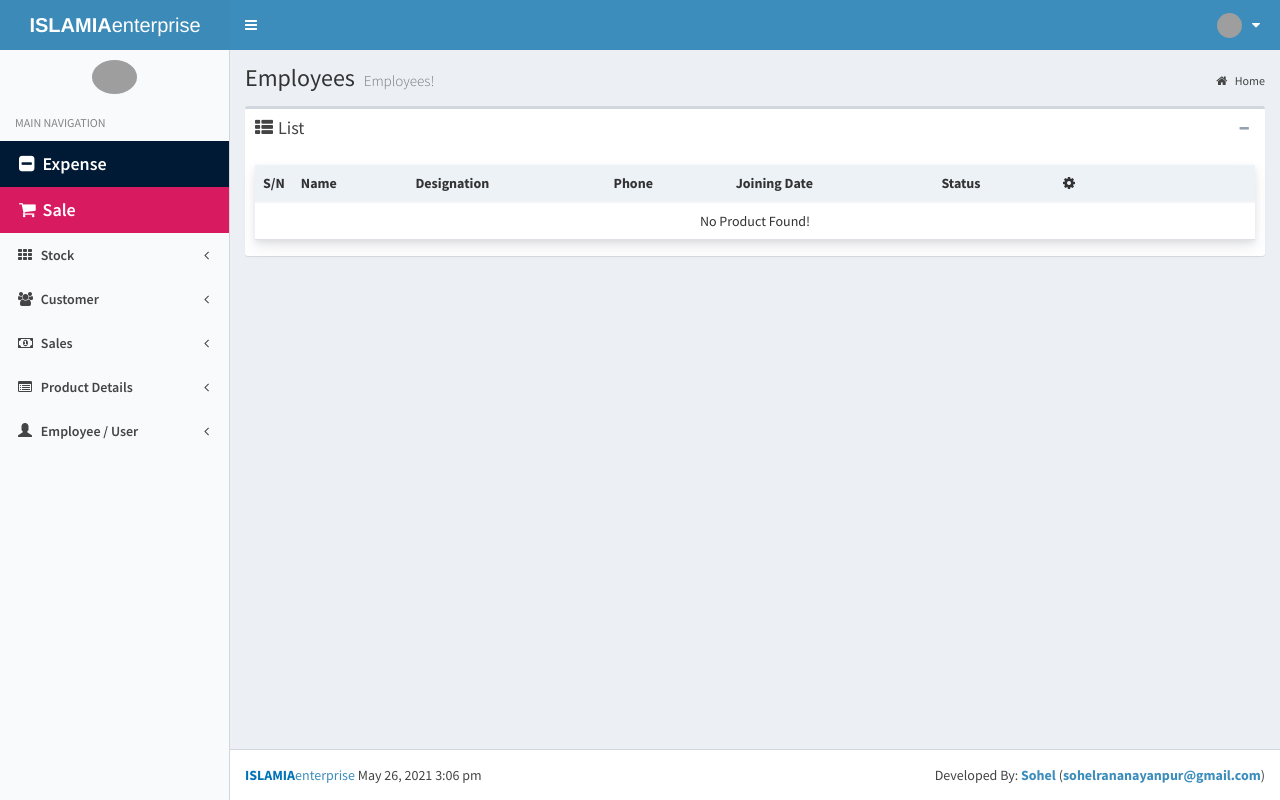
After one commit to sohel-code-base/ims, a Symfony app: template templates/employee/index.html.twig in a window 1280 px wide. The commit adds this page. Run offline with Twig, Linux system fonts and the light colour scheme; the template is opened without the code that fills it, so the values that code supplies are empty; some libraries are stand-ins or nearby versions; grey boxes are pictures that could not be loaded.

Commit message:
Added employee section

```diff
--- a/public/css/custom.css
+++ b/public/css/custom.css
@@ -39,7 +39,7 @@
     width: 50%;
 }
 .navbar-nav>.user-menu>.dropdown-menu {
-    width: 182px;
+    width: -webkit-fill-available;
 }
 .dropdown-menu>li>a {
     color: #fff;
--- /dev/null
+++ b/templates/employee/index.html.twig
@@ -0,0 +1,171 @@
+{% extends 'base.html.twig' %}
+{% block title %}Employees{% endblock %}
+
+{% block stylesheet %}
+    <!-- DataTables -->
+    <link rel="stylesheet" href="{{ asset('/css/dataTables.bootstrap.min.css') }}">
+    <link rel="stylesheet" href="{{ asset('/css/animate.min.css') }}">
+    {#    <style>#}
+    {#        @media print {#}
+    {#            body * {#}
+    {#                visibility: hidden;#}
+    {#            }#}
+
+    {#            .modal * {#}
+    {#                visibility: visible;#}
+    {#                overflow: visible;#}
+    {#            }#}
+    {#            .modal .modal-body table thead tr th,.modal .modal-body table tbody tr td{#}
+    {#                padding: 3px !important;#}
+    {#            }#}
+
+    {#            .modal-footer {#}
+    {#                /*visibility: hidden;*/#}
+    {#                display: none;#}
+    {#            }#}
+
+    {#            .modal-header h3 {#}
+    {#                text-align: left !important;#}
+    {#                background-color: red !important;#}
+    {#                color: #fff !important;#}
+    {#            }#}
+    {#        }#}
+    {#    </style>#}
+{% endblock %}
+
+{% block contentTitle %}
+    Employees <small>Employees!</small>
+{% endblock %}
+{% block body %}
+
+    <!-- Main content -->
+    <section class="content">
+        {% for type, messages in app.flashes %}
+            {% for message in messages %}
+                <div class="alert alert-{{ type }} alert-dismissible">
+                    <button type="button" class="close" data-dismiss="alert" aria-hidden="true">&times;</button>
+                    <i class="icon fa fa-{{ type == 'error' ? 'warning':'check' }}"></i>{{ message|trans }}
+                </div>
+            {% endfor %}
+        {% endfor %}
+        <!-- /.box -->
+
+        <div class="box">
+            <div class="box-header">
+                <h3 class="box-title"><i class="fa fa-th-list" style="margin-right: 5px;"></i>List </h3>
+                <div class="box-tools pull-right">
+                    <button type="button" class="btn btn-box-tool" data-widget="collapse" data-toggle="tooltip" title="Collapse"><i class="fa fa-minus"></i></button>
+                </div>
+            </div>
+            <!-- /.box-header -->
+            <div class="box-body">
+                <table id="employeeTable" class="table">
+                    <thead>
+                    <tr>
+                        <th width="10" class="text-center">{{ 'S/N'|trans }}</th>
+                        <th>{{ 'Name'|trans }}</th>
+                        <th>{{ 'Designation'|trans }}</th>
+                        <th>{{ 'Phone'|trans }}</th>
+                        <th>{{ 'Joining Date'|trans }}</th>
+                        <th>{{ 'Status'|trans }}</th>
+                        <th width="20%"><i class="fa fa-gear"></i></th>
+                    </tr>
+                    </thead>
+                    <tbody>
+                    {% if employees is not empty %}
+                        {% for employee in employees %}
+                            <tr>
+                                <td align="center">{{ loop.index }}</td>
+                                <td>{{ employee.fullName|default('') }}</td>
+                                <td>{{ employee.designation|default('') }}</td>
+                                <td>{{ employee.phone|default('') }}</td>
+                                <td>{{ 'now'|date('d-m-Y') }}</td>
+                                <td>{{ employee.status == 1 ? '<span class="label label-success">Permanent</span>' : '<span class="label label-danger">Temporary</span>' }}</td>
+                                <td>
+                                    <div class="btn-group pull-right">
+                                        <a href="#" class="btn btn-sm bg-purple btn-flat"  data-toggle="modal" data-target="#employee-details-{{ employee.id }}"><i class="fa fa-eye"><span style="margin-left: 3px;">Details</span></i></a>
+
+                                        <a href="" class="btn btn-sm bg-navy btn-flat"><i class="fa fa-edit"><span style="margin-left: 3px;">Edit</span></i></a>
+                                        <a href="" class="btn btn-sm bg-maroon btn-flat delete-record"><i class="fa fa-trash"><span style="margin-left: 3px;">Delete</span></i></a>
+                                    </div>
+
+                                </td>
+                            </tr>
+                            <!-- Modal for details view -->
+                            <div class="modal fade product-details" id="employee-details-{{ employee.id }}">
+                                <div class="modal-dialog modal-lg">
+                                    <div class="modal-content">
+                                        <div class="modal-header bg-primary">
+                                            <button type="button" class="close" data-dismiss="modal" aria-label="Close">
+                                                <span aria-hidden="true">&times;</span></button>
+                                            <h4 class="modal-title">{{ 'Employee Details'|trans }}</h4>
+                                        </div>
+                                        <div class="modal-body">
+                                            <div class="row">
+                                                <div class="col-md-3">
+                                                    <img src="{{ asset('images/user.png') }}" alt="">
+                                                </div>
+                                                <div class="col-md-9">
+                                                    <h2>{{ employee.fullName|default('') }}</h2>
+                                                    <p>{{ employee.designation|default('') }}</p>
+                                                    <hr style="margin: 0">
+                                                    <h4><strong>Username: </strong>{{ employee.username|default('') }}</h4>
+                                                    <h4><strong>Phone: </strong>{{ employee.phone|default('') }}</h4>
+                                                    <h4><strong>Job Status: </strong>{{ employee.status == 1 ? 'Permanent' : 'Temporary' }}</h4>
+                                                    <h4><strong>Access Level: </strong>
+                                                        {% for role in employee.roles %}
+
+                                                            {% set splitRole = role|split('_') %}
+
+                                                            {% for userRole in splitRole %}
+                                                                {{ not loop.first ? userRole }}
+                                                            {% endfor %}
+
+                                                            {{ not loop.last ? ', ' }}
+
+                                                        {% endfor %}
+                                                    </h4>
+                                                    <h4><strong>Address: </strong>{{ employee.address|default('') }}</h4>
+                                                </div>
+                                            </div>
+                                        </div>
+                                    </div>
+                                    <!-- /.modal-content -->
+                                </div>
+                                <!-- /.modal-dialog -->
+                            </div>
+                            <!-- /.modal -->
+                        {% endfor %}
+                    {% else %}
+                        <tr>
+                            <td colspan="10" align="center">{{ 'No Product Found!' }}</td>
+                        </tr>
+                    {% endif %}
+                    </tbody>
+                </table>
+            </div>
+            <!-- /.box-body -->
+        </div>
+        <!-- /.box -->
+    </section>
+    <!-- /.content -->
+{% endblock %}
+
+{% block javascripts %}
+    <!-- DataTables -->
+    <script src="{{ asset('/js/jquery.dataTables.min.js') }}"></script>
+    <script src="{{ asset('/js/dataTables.bootstrap.min.js') }}"></script>
+    <script src="{{ asset('/js/sweetalert2.min.js') }}"></script>
+    <script src="{{ asset('/js/deleteConfirmationAlert.js') }}"></script>
+    <!-- DataTable Activation script -->
+    <script>
+        $(function () {
+            $('#employeeTable').DataTable({
+                "columnDefs":[{
+                    "targets": -1,
+                    "orderable": false
+                }]
+            })
+        })
+    </script>
+{% endblock %}
--- a/templates/inc/_sidebar.html.twig
+++ b/templates/inc/_sidebar.html.twig
@@ -124,7 +124,7 @@
             </span>
                 </a>
                 <ul class="treeview-menu">
-                    <li><a href="#"><i class="fa fa-list"></i>All Employee</a></li>
+                    <li><a href="{{ path('all_employee') }}"><i class="fa fa-list"></i>All Employee</a></li>
                     <li><a href="#"><i class="fa fa-user-plus"></i>New Employee</a></li>
                 </ul>
             </li>
```
Also changed, not shown: src/Controller/EmployeeController.php (added, +30 -0 lines), src/Security/AccessDeniedHandler.php (added, +31 -0 lines), templates/security/error403.html.twig (added, +14 -0 lines), templates/security/login.html.twig (+5 -29 lines), 1 other file.
